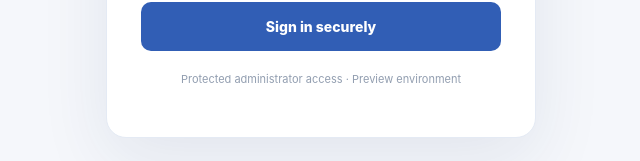
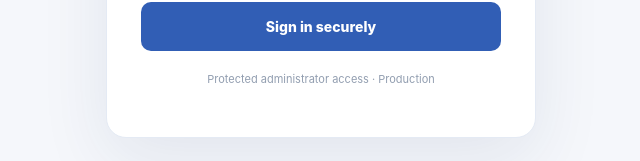
Before and after one commit to salmansmt24-cell/salman_portfolio, a Next.js app: page /admin/login in a window 1280 px wide. Shown: the part 515-676 px from the top of the page, without its empty margins (319-959 px from the left). Built offline with nearby package versions, Linux system fonts and the light colour scheme; no server answers.

Commit message:
Correct admin login environment label for production

```diff
--- a/app/admin/login/page.tsx
+++ b/app/admin/login/page.tsx
@@ -15,5 +15,5 @@ export default function AdminLoginPage(){
  {requiresTotp&&<><label style={{display:"block",fontSize:12,fontWeight:700,color:"#34445d"}}>Authenticator code</label><input inputMode="numeric" autoComplete="one-time-code" maxLength={6} required value={totp} onChange={e=>setTotp(e.target.value.replace(/\D/g,""))} placeholder="6-digit code" style={field}/></>}
  {error&&<p role="alert" style={{color:"#b42318",fontSize:12,margin:"0 0 14px"}}>{error}</p>}
  <button disabled={busy} style={{width:"100%",padding:14,border:0,borderRadius:10,background:"#315eb5",color:"#fff",fontSize:14,fontWeight:800,cursor:"pointer",opacity:busy ? 0.7 : 1}}>{busy?"Verifying…":requiresTotp?"Verify & sign in":"Sign in securely"}</button>
- <p style={{fontSize:11,color:"#929eb0",marginTop:20,textAlign:"center"}}>Protected administrator access · Preview environment</p></form></main>;
+ <p style={{fontSize:11,color:"#929eb0",marginTop:20,textAlign:"center"}}>Protected administrator access · Production</p></form></main>;
 }
```
